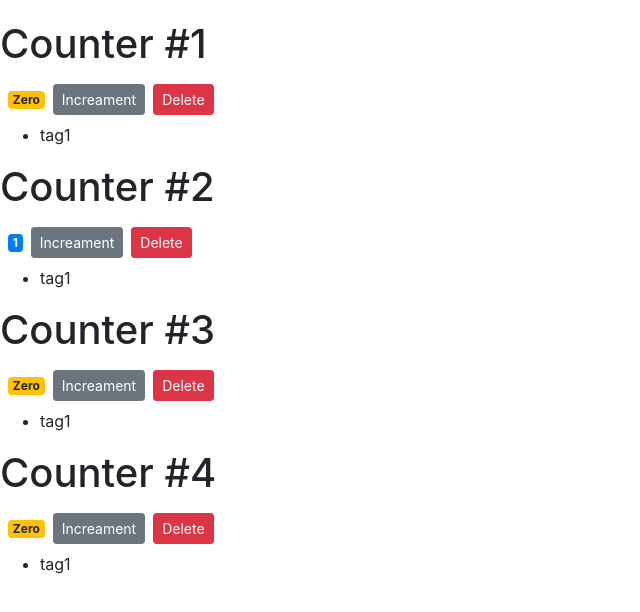
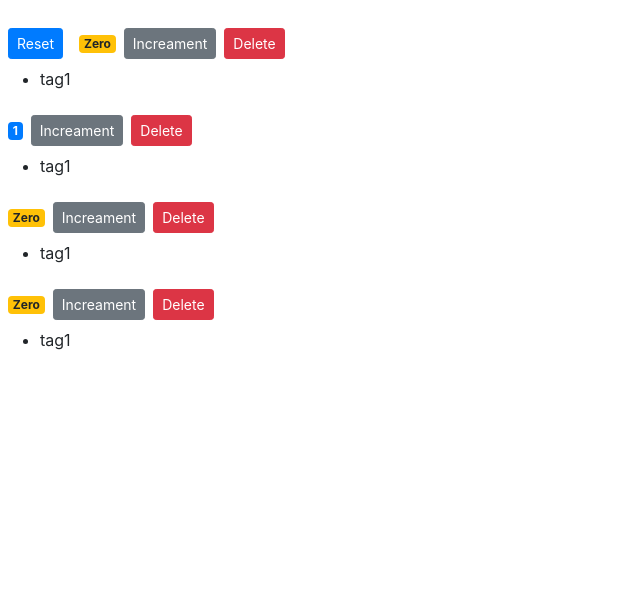
Before and after one commit to jadidihosein68/react-tut, a React (Create React App) app in the folder react-tut/: page / in a window 1280 px wide. Shown: the top 612 px of the page, without its empty margins (0-640 px from the left). Built offline with nearby package versions, Linux system fonts and the light colour scheme.

Commit message:
untill 4-10

```diff
--- a/react-tut/src/components/counter.jsx
+++ b/react-tut/src/components/counter.jsx
@@ -5,7 +5,7 @@
 import React, { Component } from "react";
 class Counter extends Component {
   state = {
-    value: this.props.value, // get the value from imported fields
+    //value: this.props.counter.value, // get the value from imported fields
     tags: ["tag1"],
   };
 
@@ -29,14 +29,16 @@ class Counter extends Component {
     );
   }
 
+  /*
   handleIncrement = product => {
       // this.state.count++; // it wont work ! instead we will use line below :
     this.setState({value : this.state.value +1});
       console.log(this);
   }
+*/
 
 
-
+/*
   render() {
 
     console.log('prop',this.props);
@@ -49,7 +51,7 @@ class Counter extends Component {
         <button onClick={()=> this.handleIncrement()} className="btn btn-secondary btn-sm">
           Increament
         </button>
-        <button onClick={this.props.onDelete} className="btn btn-danger btn-sm m-2">Delete</button>
+        <button onClick={() =>this.props.onDelete(this.props.counter.id)} className="btn btn-danger btn-sm m-2">Delete</button>
 
         {this.state.tags.length === 0 && "Please create a new tag !"}
         {this.renderTags()}
@@ -57,14 +59,39 @@ class Counter extends Component {
     );
   }
 
+  */
+
+
+
+
+  render() {
+
+    console.log('prop',this.props);
+
+    return (
+      <React.Fragment>
+        <span className={this.getBadgeClasses()}>{this.formatCount()}</span>
+        <button onClick={()=>this.props.onIncrement(this.props.counter)} className="btn btn-secondary btn-sm">
+          Increament
+        </button>
+        <button onClick={() =>this.props.onDelete(this.props.counter.id)} className="btn btn-danger btn-sm m-2">Delete</button>
+
+        {this.state.tags.length === 0 && "Please create a new tag !"}
+        {this.renderTags()}
+      </React.Fragment>
+    );
+  }
+
+
+
   getBadgeClasses() {
     let classes = "badge m-2";
-    classes += this.state.value === 0 ? " badge-warning" : " badge-primary";
+    classes += this.props.counter.value === 0 ? " badge-warning" : " badge-primary";
     return classes;
   }
 
   formatCount() {
-    const { value: count } = this.state;
+    const { value: count } = this.props.counter;
     return count === 0 ? "Zero" : count;
   }
 }
--- a/react-tut/src/components/counters.jsx
+++ b/react-tut/src/components/counters.jsx
@@ -12,19 +12,53 @@ class Counters extends Component {
         ]
      }
 
-     handleDelete=()=>{
-         console.log("handler called");
+
+
+     handleIncrement=counter=>{
+
+        const counters=[...this.state.counters];
+        const indexs = counters.indexOf(counter)
+        counters[indexs]={...counter}
+        counters[indexs].value++;
+        this.setState({counters});
+
+     };
+
+
+
+
+     handleDelete=(CounterID)=>{
+         const counters = this.state.counters.filter(c=>c.id !== CounterID)
+
+         this.setState ({counters});
+         //this.setState ({counters}) is the same as   this.setState ({counters:counters})
+         console.log("handler called",CounterID);
      }
 
+
+     handleReset=()=>{
+
+        const counters =this.state.counters.map(c=>{
+            c.value= 0;
+            return c;
+        });
+
+        this.setState ({counters});
+
+     };
 
     render() {
 
 
         return (
         <div>
+
+            <button onClick={this.handleReset} className="btn btn-primary btn-sm m-2"> Reset </button>
+
             {this.state.counters.map(counter=><Counter
             key={counter.id}
-            value ={counter.value}
+            counter ={counter}
+            onIncrement = {this.handleIncrement}
             onDelete={this.handleDelete}
             > <h1>Counter #{counter.id}</h1></Counter> )}
         </div> );
```
Also changed, not shown: 1 other file (tests, documents, lock files or other folders).
